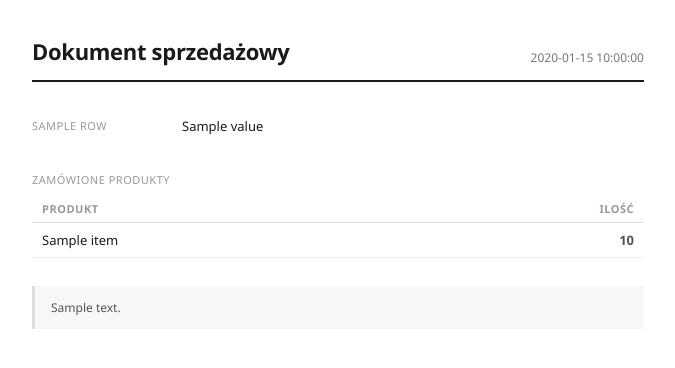
After one commit to majorlupa/packing, a Python web app: template backend/templates/invoice.html in a window 1280 px wide. The commit adds this page. Shown: the top 368 px of the page, without its empty margins (12-687 px from the left). Run offline with Jinja, Linux system fonts and the light colour scheme; the template is opened without the code that fills it: most values are stand-ins (such as "Sample title", 1, 10 or a date in 2020).

Commit message:
Add sales document redesign, custom PDF button, per-item price, and archive/tombstone system
- Dokument sprzedażowy: Jinja2 template replaces inline HTML, clean print layout
  with proper typography, definition-style info fields, minimal items table with
  per-item price columns (Cena jedn. / Wartość) and grand total row
- Settings: add Cena za sztukę checkbox; show_price merged from defaults so
  existing state.json gets the new key without manual migration
- Custom PDF (4th button): upload once in Ustawienia → Dokumenty, stored as
  /app/data/custom_doc.pdf; Własny dokument button hidden until file is uploaded
- OrderItem gains unit_price field; Allegro sync pulls price from lineItems[].price.amount;
  seed data includes example prices
- Archive/tombstone: Zakończ dzień prunes all done orders and writes their
  allegro_ids to state.archive; sync skips archived ids to prevent re-import;
  Ustawienia → Archiwum shows scrollable list of archived ids
- Add jinja2 and python-multipart to requirements

Co-Authored-By: Claude Sonnet 4.6 <noreply@anthropic.com>

```diff
--- a/backend/api/allegro.py
+++ b/backend/api/allegro.py
@@ -97,7 +97,11 @@ async def fetch_orders() -> List[Order]:
             buyer = form.get("buyer", {})
             delivery = form.get("delivery", {}).get("address", {})
             items = [
-                OrderItem(name=li["offer"]["name"], quantity=li["quantity"])
+                OrderItem(
+                    name=li["offer"]["name"],
+                    quantity=li["quantity"],
+                    unit_price=float(li["price"]["amount"]) if li.get("price") else None,
+                )
                 for li in form.get("lineItems", [])
             ]
             delivery_root = form.get("delivery", {})
--- a/backend/models/order.py
+++ b/backend/models/order.py
@@ -13,6 +13,7 @@ class OrderStatus(str, Enum):
 class OrderItem(BaseModel):
     name: str
     quantity: int
+    unit_price: Optional[float] = None
 
 
 class Order(BaseModel):
--- a/backend/requirements.txt
+++ b/backend/requirements.txt
@@ -3,3 +3,5 @@ uvicorn==0.29.0
 httpx==0.27.0
 python-dotenv==1.0.1
 pydantic==2.7.1
+jinja2==3.1.4
+python-multipart==0.0.9
--- /dev/null
+++ b/backend/templates/invoice.html
@@ -0,0 +1,174 @@
+<!DOCTYPE html>
+<html lang="pl">
+<head>
+<meta charset="UTF-8">
+<title>Dokument sprzedażowy</title>
+<style>
+  *, *::before, *::after { box-sizing: border-box; margin: 0; padding: 0; }
+
+  body {
+    font-family: 'Segoe UI', Arial, sans-serif;
+    font-size: 13px;
+    color: #1a1a1a;
+    background: #fff;
+    padding: 36px 44px;
+    max-width: 700px;
+  }
+
+  .doc-header {
+    display: flex;
+    justify-content: space-between;
+    align-items: flex-end;
+    padding-bottom: 14px;
+    border-bottom: 2px solid #1a1a1a;
+    margin-bottom: 28px;
+  }
+  .doc-title {
+    font-size: 22px;
+    font-weight: 700;
+    letter-spacing: -0.3px;
+  }
+  .doc-date {
+    font-size: 12px;
+    color: #777;
+  }
+
+  .info-block {
+    margin-bottom: 28px;
+  }
+  .info-row {
+    display: flex;
+    padding: 7px 0;
+    border-bottom: 1px solid #f0f0f0;
+  }
+  .info-row:last-child { border-bottom: none; }
+  .info-label {
+    width: 150px;
+    flex-shrink: 0;
+    font-size: 11px;
+    text-transform: uppercase;
+    letter-spacing: 0.5px;
+    color: #999;
+    padding-top: 1px;
+  }
+  .info-value {
+    flex: 1;
+    font-weight: 500;
+    line-height: 1.5;
+  }
+  .info-value.bold { font-weight: 700; }
+
+  .items-heading {
+    font-size: 11px;
+    text-transform: uppercase;
+    letter-spacing: 0.5px;
+    color: #999;
+    margin-bottom: 8px;
+  }
+  table.items {
+    width: 100%;
+    border-collapse: collapse;
+    margin-bottom: 28px;
+  }
+  table.items thead th {
+    font-size: 11px;
+    text-transform: uppercase;
+    letter-spacing: 0.5px;
+    color: #999;
+    font-weight: 600;
+    text-align: left;
+    padding: 6px 10px;
+    border-bottom: 1px solid #ddd;
+  }
+  table.items thead th.qty { text-align: right; width: 50px; }
+  table.items thead th.price { text-align: right; width: 90px; }
+  table.items tbody tr:nth-child(even) { background: #fafafa; }
+  table.items tbody td {
+    padding: 8px 10px;
+    line-height: 1.4;
+    border-bottom: 1px solid #f0f0f0;
+  }
+  table.items tbody td.qty { text-align: right; font-weight: 600; color: #555; }
+  table.items tbody td.price { text-align: right; color: #444; }
+  table.items tfoot td {
+    padding: 10px 10px 6px;
+    text-align: right;
+    font-weight: 700;
+    font-size: 14px;
+    border-top: 2px solid #ddd;
+  }
+  table.items tfoot td.total-label { text-align: left; color: #888; font-weight: 400; font-size: 12px; text-transform: uppercase; letter-spacing: 0.5px; }
+
+  .free-text {
+    padding: 12px 16px;
+    background: #f7f7f7;
+    border-left: 3px solid #ddd;
+    font-size: 12px;
+    color: #555;
+    line-height: 1.6;
+  }
+
+  @media print {
+    body { padding: 0; }
+    @page { margin: 18mm 20mm; }
+  }
+</style>
+</head>
+<body>
+
+<div class="doc-header">
+  <div class="doc-title">Dokument sprzedażowy</div>
+  <div class="doc-date">{{ date }}</div>
+</div>
+
+{% if rows %}
+<div class="info-block">
+  {% for label, value, bold in rows %}
+  <div class="info-row">
+    <div class="info-label">{{ label }}</div>
+    <div class="info-value{% if bold %} bold{% endif %}">{{ value }}</div>
+  </div>
+  {% endfor %}
+</div>
+{% endif %}
+
+{% if items %}
+<div class="items-heading">Zamówione produkty</div>
+<table class="items">
+  <thead>
+    <tr>
+      <th>Produkt</th>
+      <th class="qty">Ilość</th>
+      {% if show_price %}<th class="price">Cena jedn.</th><th class="price">Wartość</th>{% endif %}
+    </tr>
+  </thead>
+  <tbody>
+    {% for item in items %}
+    <tr>
+      <td>{{ item.name }}</td>
+      <td class="qty">{{ item.quantity }}</td>
+      {% if show_price %}
+        <td class="price">{% if item.unit_price is not none %}{{ "%.2f"|format(item.unit_price) }} zł{% else %}—{% endif %}</td>
+        <td class="price">{% if item.unit_price is not none %}{{ "%.2f"|format(item.unit_price * item.quantity) }} zł{% else %}—{% endif %}</td>
+      {% endif %}
+    </tr>
+    {% endfor %}
+  </tbody>
+  {% if show_price and total is not none %}
+  <tfoot>
+    <tr>
+      <td class="total-label" colspan="{% if show_price %}3{% else %}1{% endif %}">Razem</td>
+      <td>{{ "%.2f"|format(total) }} zł</td>
+    </tr>
+  </tfoot>
+  {% endif %}
+</table>
+{% endif %}
+
+{% if free_text %}
+<div class="free-text">{{ free_text }}</div>
+{% endif %}
+
+<script>window.onload = () => window.print();</script>
+</body>
+</html>
```
Also changed, not shown: backend/routes/orders.py (+19 -6 lines), backend/routes/print_routes.py (+69 -46 lines), backend/store.py (+26 -2 lines), frontend/static/app.js (+93 -6 lines), frontend/static/style.css (+33 -0 lines).
